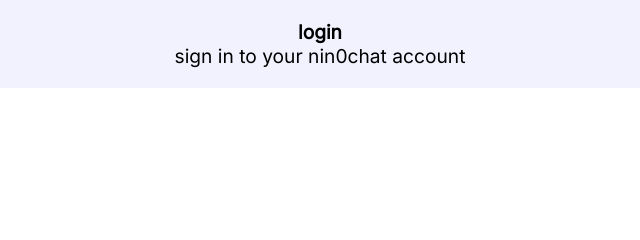
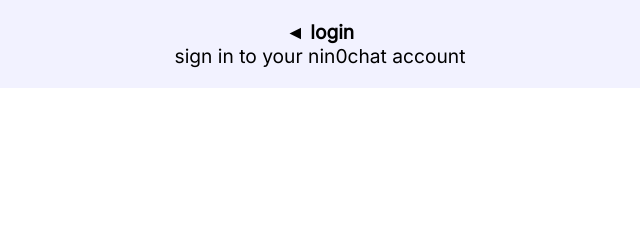
Before and after one commit to nin0chat/frontend, a website built with Vite: page login.html in a window 1280 px wide. Shown: the top 240 px of the page, 320-960 px from the left. Built offline with nearby package versions, Linux system fonts and the light colour scheme.

Commit message:
feat: back button

```diff
--- a/login.html
+++ b/login.html
@@ -18,7 +18,7 @@
     <body>
         <div id="app-bar">
             <a href="/" id="title">
-                <p>login</p>
+                <p>◄ login</p>
             </a>
             <p id="tagline">sign in to your nin0chat account</p>
         </div>
```
Also changed, not shown: signup.html (+1 -1 lines).
